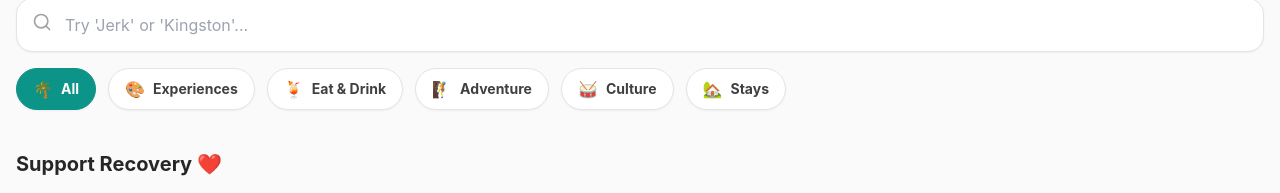
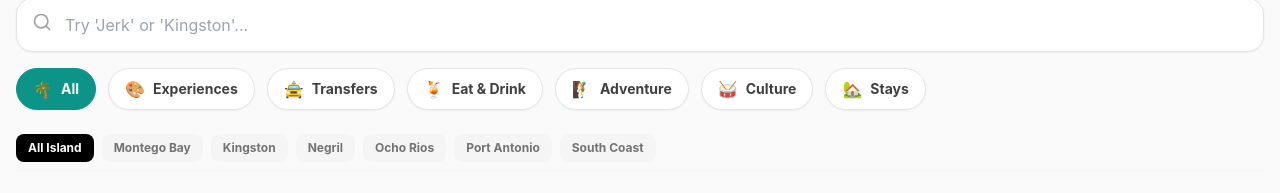
Before and after one commit to dainantonio/discover-jamaica, a React (Vite) app: page / in a window 1280 px wide. Both pictures are taken after a click on the button "I'm a Traveler". Shown: the part 435-628 px from the top of the page. Built offline with nearby package versions, Linux system fonts and the light colour scheme; grey boxes are pictures that could not be loaded.

Commit message:
Update App.jsx
I will add a "Region Filter" (Negril, MoBay, Kingston, etc.).

I will add a specific "Transfers" category so they can find airport rides easily.

```diff
--- a/src/App.jsx
+++ b/src/App.jsx
@@ -6,7 +6,7 @@ import {
   Trophy, Settings, QrCode, Edit3, Power, Bell, Filter, MessageCircle, Navigation,
   Locate, Save, ArrowRight, Briefcase, Printer, Car, ShieldAlert, PhoneCall,
   CloudRain, CalendarDays, Info, Gift, ShoppingBag, Coins, Zap, PlusCircle,
-  Map as MapIcon, Sun, DollarSign
+  Map as MapIcon, Sun, DollarSign, Plane
 } from 'lucide-react';
 
 // --- MAP IMPORTS ---
@@ -20,10 +20,21 @@ import L from 'leaflet';
 const CATEGORIES = [
   { id: 'all', label: 'All', icon: '🌴' },
   { id: 'experience', label: 'Experiences', icon: '🎨' },
+  { id: 'transfers', label: 'Transfers', icon: '🚖' },
   { id: 'food', label: 'Eat & Drink', icon: '🍹' },
   { id: 'adventure', label: 'Adventure', icon: '🧗' },
   { id: 'culture', label: 'Culture', icon: '🥁' },
   { id: 'stay', label: 'Stays', icon: '🏡' },
+];
+
+const REGIONS = [
+  { id: 'all', label: 'All Island' },
+  { id: 'montegobay', label: 'Montego Bay' },
+  { id: 'kingston', label: 'Kingston' },
+  { id: 'negril', label: 'Negril' },
+  { id: 'ochorios', label: 'Ocho Rios' },
+  { id: 'portantonio', label: 'Port Antonio' },
+  { id: 'southcoast', label: 'South Coast' },
 ];
 
 const SAFETY_ALERTS = [
@@ -49,6 +60,7 @@ const INITIAL_LISTINGS = [
     id: 4,
     name: "Auntie V's Basket Weaving",
     category: 'experience',
+    region: 'southcoast',
     rating: 5.0,
     reviews: 18,
     price: '$40',
@@ -65,16 +77,17 @@ const INITIAL_LISTINGS = [
   },
   {
     id: 0,
-    name: "P&T Island Tours",
-    category: 'adventure',
+    name: "P&T MoBay Airport Transfer",
+    category: 'transfers',
+    region: 'montegobay',
     rating: 5.0,
     reviews: 42,
-    price: '$$',
-    location: "Montego Bay, St. James",
+    price: '$30+',
+    location: "Sangster Intl Airport (MBJ)",
     coordinates: [18.476, -77.92],
     image: "https://images.unsplash.com/photo-1548625361-e88c7e928d36?q=80&w=800&auto=format&fit=crop",
-    description: "Authentic private airport transfers and tours where you start your vacation the moment you land.",
-    full_bio: "We aren't just a booking site; we are local Jamaicans passionate about showing you our home. Whether you need a safe ride to your resort or want to discover hidden gems off the beaten path, we treat every guest like family.",
+    description: "Private, AC transfers from MBJ to any hotel in Montego Bay or Negril.",
+    full_bio: "Start your vacation the moment you land. No waiting on big buses. We track your flight and meet you with a Red Stripe and a smile. JTB Certified driver.",
     impact_score: 98,
     scout_verified: "Direct Partner",
     amenities: ["Private AC Vehicle", "Flight Tracking", "Grocery Stops", "JTB Certified"],
@@ -82,9 +95,29 @@ const INITIAL_LISTINGS = [
     whatsapp: "18764859759"
   },
   {
+    id: 5,
+    name: "Kingston City Runner",
+    category: 'transfers',
+    region: 'kingston',
+    rating: 4.9,
+    reviews: 15,
+    price: '$25+',
+    location: "Norman Manley Intl (KIN)",
+    coordinates: [17.936, -76.779],
+    image: "https://images.unsplash.com/photo-1449965408869-eaa3f722e40d?auto=format&fit=crop&q=80&w=800",
+    description: "Reliable airport pickup and city drops for business or leisure.",
+    full_bio: "Expert navigation of Kingston traffic. Safe, reliable, and always on time for your flight.",
+    impact_score: 90,
+    scout_verified: "Sarah J.",
+    amenities: ["Business Class", "Wifi in Car", "Receipts Available"],
+    impact_badge: false,
+    whatsapp: "18765551234"
+  },
+  {
     id: 1,
     name: "Mystic Mountain",
     category: 'adventure',
+    region: 'ochorios',
     rating: 4.8,
     reviews: 1240,
     price: '$$',
@@ -103,6 +136,7 @@ const INITIAL_LISTINGS = [
     id: 2,
     name: "Scotchies Jerk Center",
     category: 'food',
+    region: 'montegobay',
     rating: 4.9,
     reviews: 3500,
     price: '$',
@@ -121,6 +155,7 @@ const INITIAL_LISTINGS = [
     id: 3,
     name: "Bob Marley Museum",
     category: 'culture',
+    region: 'kingston',
     rating: 4.7,
     reviews: 2100,
     price: '$$$',
@@ -207,26 +242,32 @@ const SafetyModal = ({ onClose }) => (
     </div>
 
     <h2 className="text-3xl font-bold text-white mb-2">Safety Center</h2>
-    <p className="text-white/60 mb-10 text-center max-w-xs">Quick access to emergency services and verification tools.</p>
+    <p className="text-white/60 mb-8 text-center max-w-xs">Quick access to emergency services and official updates.</p>
 
     <div className="w-full max-w-sm space-y-4">
+      {/* NEW: Visit Jamaica Official Alert Link */}
+      <a
+        href="https://www.visitjamaica.com/travel-alerts/tours-attractions-reopenings/"
+        target="_blank"
+        rel="noopener noreferrer"
+        className="flex items-center justify-between bg-teal-600 text-white p-5 rounded-2xl shadow-lg active:scale-95 transition-transform border border-teal-400/30"
+      >
+        <div className="flex items-center gap-4">
+          <div className="bg-teal-500 p-2 rounded-full"><Globe size={24}/></div>
+          <div className="text-left">
+            <div className="font-bold text-lg">Official Travel Alerts</div>
+            <div className="text-xs opacity-80">VisitJamaica.com (Opens new tab)</div>
+          </div>
+        </div>
+        <ArrowRight size={20} />
+      </a>
+
       <a href="tel:119" className="flex items-center justify-between bg-white text-red-600 p-5 rounded-2xl shadow-lg active:scale-95 transition-transform">
         <div className="flex items-center gap-4">
           <div className="bg-red-100 p-2 rounded-full"><PhoneCall size={24}/></div>
           <div className="text-left">
             <div className="font-bold text-lg">Call Police</div>
             <div className="text-xs opacity-70">Emergency: 119</div>
-          </div>
-        </div>
-        <ArrowRight size={20} />
-      </a>
-
-      <a href="tel:110" className="flex items-center justify-between bg-white text-orange-600 p-5 rounded-2xl shadow-lg active:scale-95 transition-transform">
-        <div className="flex items-center gap-4">
-          <div className="bg-orange-100 p-2 rounded-full"><PhoneCall size={24}/></div>
-          <div className="text-left">
-            <div className="font-bold text-lg">Call Ambulance</div>
-            <div className="text-xs opacity-70">Emergency: 110</div>
           </div>
         </div>
         <ArrowRight size={20} />
@@ -761,6 +802,7 @@ const App = () => {
   const [savedIds, setSavedIds] = useState([]);
   const [searchQuery, setSearchQuery] = useState('');
   const [activeCategory, setActiveCategory] = useState('all');
+  const [activeRegion, setActiveRegion] = useState('all'); // NEW: Region Filter
   const [points, setPoints] = useState(150); // MOCK POINTS
 
   // Business Owner State
@@ -804,12 +846,15 @@ const App = () => {
   // Filter Logic
   const filteredListings = listings.filter(item => {
     const matchesCategory = activeCategory === 'all' || item.category === activeCategory;
+    const matchesRegion = activeRegion === 'all' || (item.region && item.region === activeRegion); // Region Check
+
     const query = searchQuery.toLowerCase();
     const matchesSearch = item.name.toLowerCase().includes(query) ||
                           item.location.toLowerCase().includes(query) ||
                           item.description.toLowerCase().includes(query) ||
                           item.category.toLowerCase().includes(query);
-    return matchesCategory && matchesSearch;
+
+    return matchesCategory && matchesRegion && matchesSearch;
   });
 
   // Get Saved Listings for Profile
@@ -1056,6 +1101,7 @@ const App = () => {
                 />
               </div>
 
+              {/* CATEGORY FILTER */}
               <div className="flex gap-3 overflow-x-auto pb-2 scrollbar-hide">
                 {CATEGORIES.map(cat => (
                   <button
@@ -1066,6 +1112,21 @@ const App = () => {
                     `}
                   >
                     <span>{cat.icon}</span><span className="font-bold text-sm">{cat.label}</span>
+                  </button>
+                ))}
+              </div>
+
+              {/* NEW: REGION FILTER */}
+              <div className="flex gap-2 overflow-x-auto pb-2 scrollbar-hide border-b border-neutral-100/50">
+                {REGIONS.map(reg => (
+                  <button
+                    key={reg.id}
+                    onClick={() => setActiveRegion(reg.id)}
+                    className={`flex-shrink-0 px-3 py-1.5 rounded-lg text-xs font-bold transition-all
+                      ${activeRegion === reg.id ? 'bg-black text-white' : 'bg-neutral-100 text-neutral-500 hover:bg-neutral-200'}
+                    `}
+                  >
+                    {reg.label}
                   </button>
                 ))}
               </div>
@@ -1121,7 +1182,7 @@ const App = () => {
                   <h3 className="font-bold text-lg">No places found</h3>
                   <p className="text-sm">Try searching for something else or clear your filters.</p>
                   <button
-                    onClick={() => {setSearchQuery(''); setActiveCategory('all');}}
+                    onClick={() => {setSearchQuery(''); setActiveCategory('all'); setActiveRegion('all');}}
                     className="mt-4 text-teal-600 font-bold text-sm"
                   >
                     Clear Filters
```
